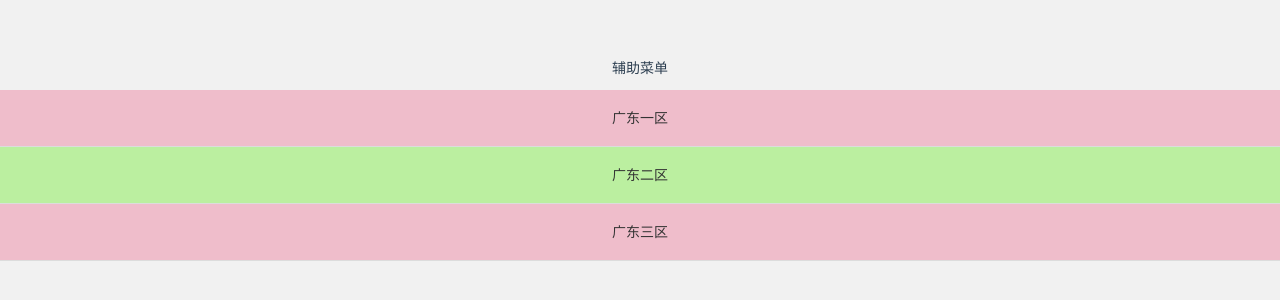
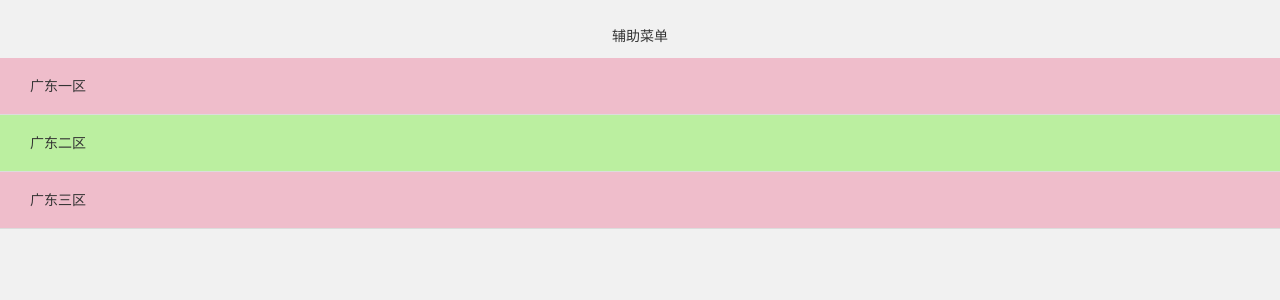
Before and after one commit to cloud-first/vue-gold, a Vue app: page /#/menu in a window 1280 px wide. Shown: the top 300 px of the page. Built offline with nearby package versions, Linux system fonts and the light colour scheme.

Commit message:
删除自有样式

```diff
--- a/src/App.vue
+++ b/src/App.vue
@@ -9,14 +9,3 @@
   name: 'AppRoot'
 }
 </script>
-
-<style>
-#app {
-  font-family: 'Avenir', Helvetica, Arial, sans-serif;
-  -webkit-font-smoothing: antialiased;
-  -moz-osx-font-smoothing: grayscale;
-  text-align: center;
-  color: #2c3e50;
-  margin-top: 60px;
-}
-</style>
--- a/src/components/coins/ListCoins.vue
+++ b/src/components/coins/ListCoins.vue
@@ -35,23 +35,3 @@
     }
   }
 </script>
-
-<style scoped>
-  h1, h2 {
-    font-weight: normal;
-  }
-
-  ul {
-    list-style-type: none;
-    padding: 0;
-  }
-
-  li {
-    display: inline-block;
-    margin: 0 10px;
-  }
-
-  a {
-    color: #42b983;
-  }
-</style>
```
